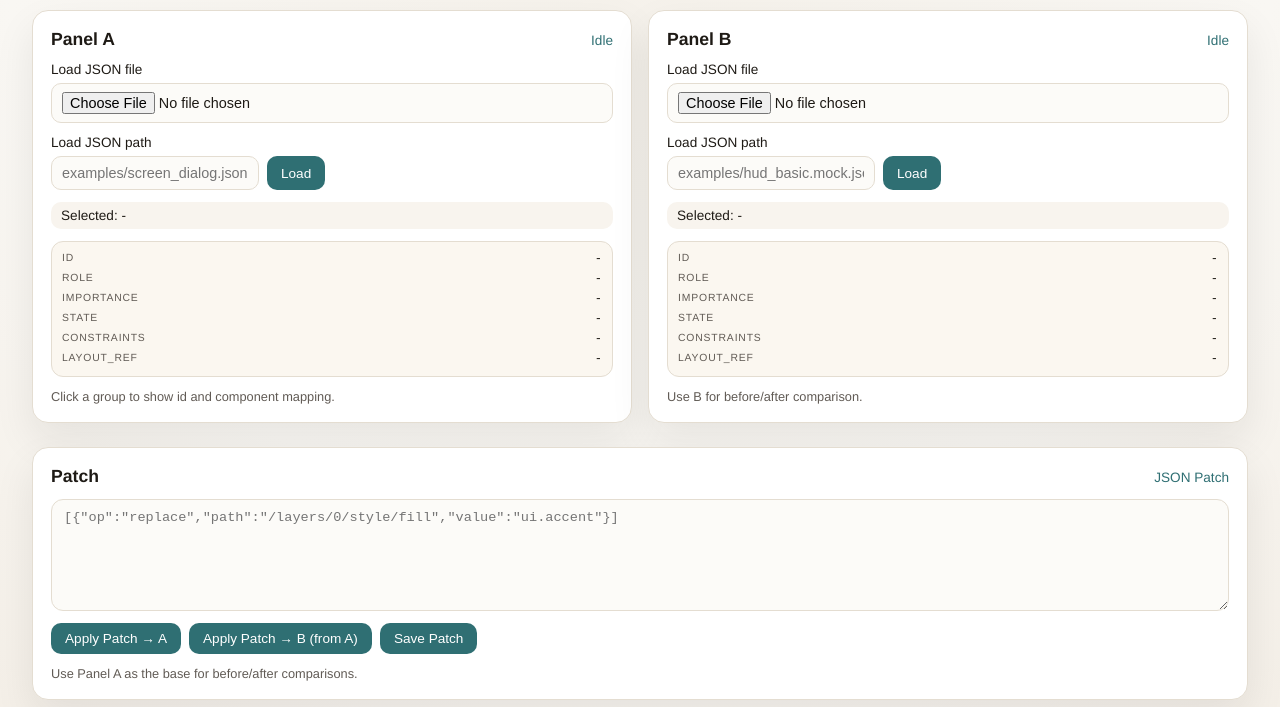
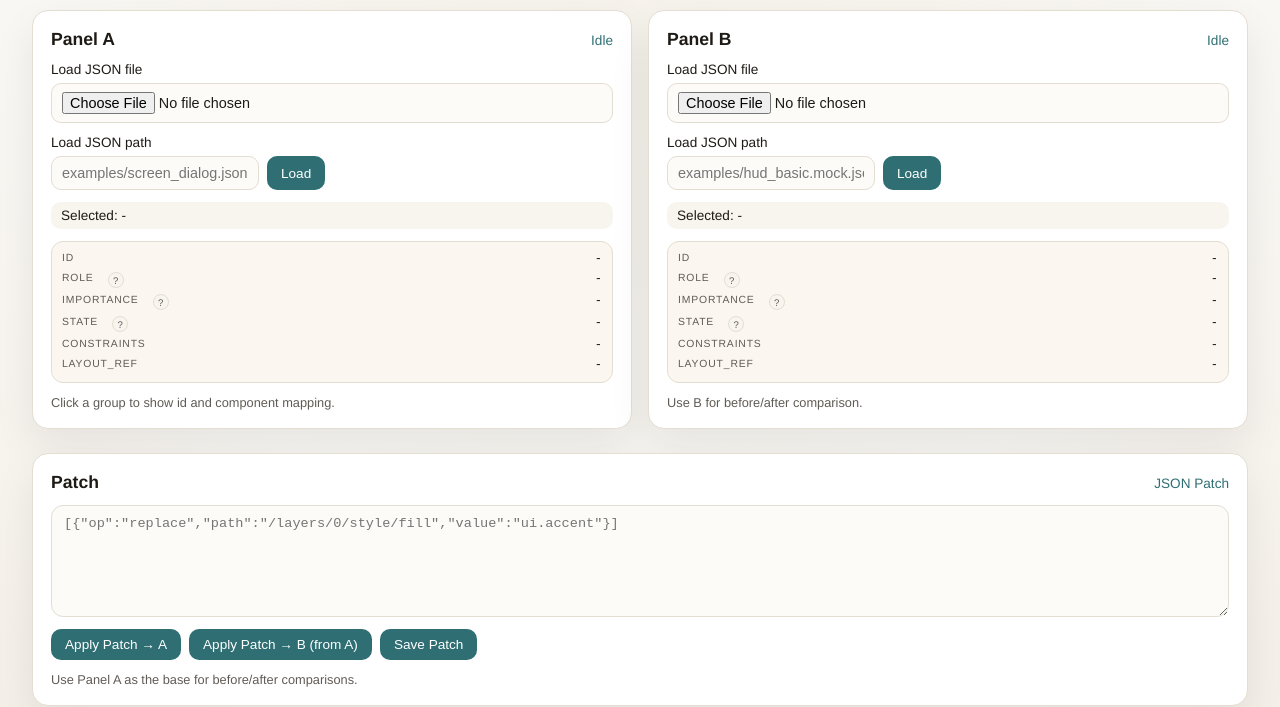
Before and after one commit to roripika/ai-vector-ui-generator, a plain HTML site: page preview/index.html in a window 1280 px wide. Shown: the part 93-800 px from the top of the page. Drawn offline with Linux system fonts and the light colour scheme.

Commit message:
docs(gui): add vocabulary maintenance policy + tooltips

```diff
--- a/preview/index.html
+++ b/preview/index.html
@@ -47,14 +47,32 @@
             </div>
             <div class="meta-row">
               <span class="meta-label">role</span>
+              <span
+                class="meta-help"
+                title="UIの役割。action/navigation/container など"
+                aria-label="role help"
+                >?</span
+              >
               <span class="meta-value" data-field="role">-</span>
             </div>
             <div class="meta-row">
               <span class="meta-label">importance</span>
+              <span
+                class="meta-help"
+                title="重要度。primary/secondary/info など"
+                aria-label="importance help"
+                >?</span
+              >
               <span class="meta-value" data-field="importance">-</span>
             </div>
             <div class="meta-row">
               <span class="meta-label">state</span>
+              <span
+                class="meta-help"
+                title="状態。default/pressed/disabled/selected など"
+                aria-label="state help"
+                >?</span
+              >
               <span class="meta-value" data-field="state">-</span>
             </div>
             <div class="meta-row">
@@ -93,14 +111,32 @@
             </div>
             <div class="meta-row">
               <span class="meta-label">role</span>
+              <span
+                class="meta-help"
+                title="UIの役割。action/navigation/container など"
+                aria-label="role help"
+                >?</span
+              >
               <span class="meta-value" data-field="role">-</span>
             </div>
             <div class="meta-row">
               <span class="meta-label">importance</span>
+              <span
+                class="meta-help"
+                title="重要度。primary/secondary/info など"
+                aria-label="importance help"
+                >?</span
+              >
               <span class="meta-value" data-field="importance">-</span>
             </div>
             <div class="meta-row">
               <span class="meta-label">state</span>
+              <span
+                class="meta-help"
+                title="状態。default/pressed/disabled/selected など"
+                aria-label="state help"
+                >?</span
+              >
               <span class="meta-value" data-field="state">-</span>
             </div>
             <div class="meta-row">
--- a/preview/styles.css
+++ b/preview/styles.css
@@ -181,6 +181,22 @@ button:disabled {
   font-size: 0.65rem;
 }
 
+.meta-help {
+  display: inline-flex;
+  align-items: center;
+  justify-content: center;
+  width: 16px;
+  height: 16px;
+  border-radius: 999px;
+  border: 1px solid var(--border);
+  font-size: 0.6rem;
+  color: var(--muted);
+  margin-right: auto;
+  margin-left: 6px;
+  cursor: help;
+  background: #f8f4ee;
+}
+
 .meta-value {
   color: var(--ink);
   font-family: "JetBrains Mono", "Fira Code", monospace;
```
Also changed, not shown: docs/SCHEMA_FIELD_RULES.md (+27 -0 lines).
